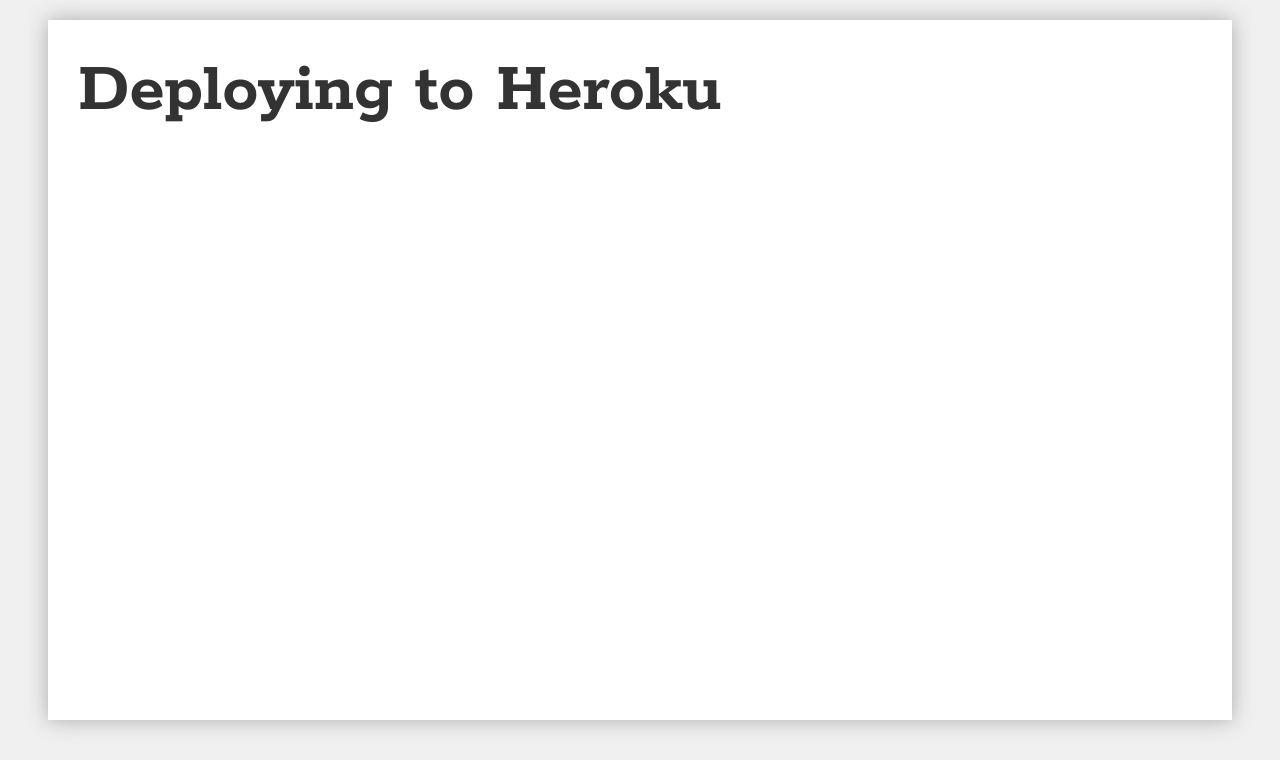
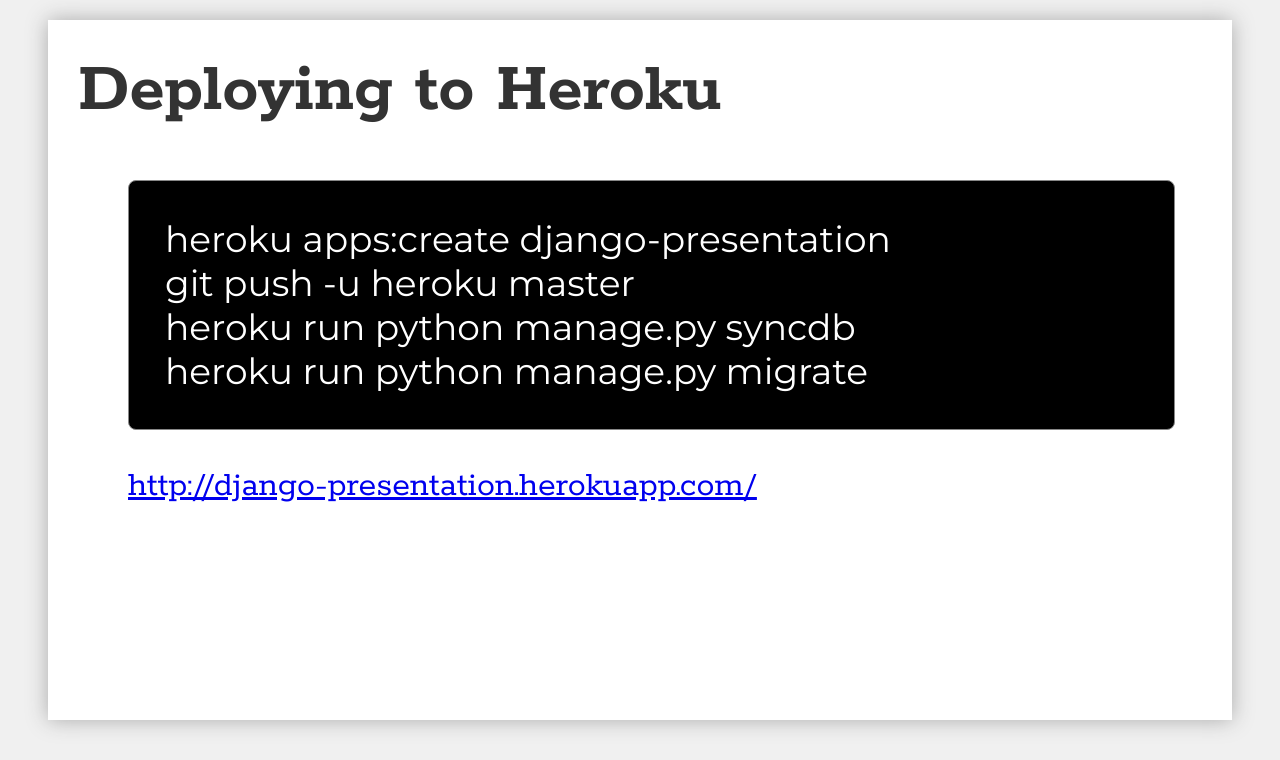
Before and after one commit to marc-hughes/django-presentation, a Django app: template presentation/templates/presentation/slide14.html in a window 1280 px wide. Shown: the top 760 px of the page. Run offline with Django 3.2, Linux system fonts and the light colour scheme; the template is opened without the code that fills it: most values are stand-ins (such as "Sample title", 1, 10 or a date in 2020).

Commit message:
All 15 slides authored.

```diff
--- a/presentation/templates/presentation/slide14.html
+++ b/presentation/templates/presentation/slide14.html
@@ -4,6 +4,11 @@
 <h1>Deploying to Heroku</h1>
 
 <div class="content-body" >
-
+  <pre class="prettyprint">heroku apps:create django-presentation
+git push -u heroku master
+heroku run python manage.py syncdb
+heroku run python manage.py migrate
+</pre>
+  <a href="http://django-presentation.herokuapp.com/">http://django-presentation.herokuapp.com/</a>
 </div>
 {% endblock %}
--- a/presentation/templates/presentation/slide15.html
+++ b/presentation/templates/presentation/slide15.html
@@ -1,7 +1,7 @@
 {% extends "presentation/base.html" %}
 
 {% block body %}
-<h1>Projects vs. Apps</h1>
+<h1>Questions?</h1>
 
 <div class="content-body" >
 
--- a/presentation/views.py
+++ b/presentation/views.py
@@ -3,7 +3,6 @@
 from django.template import RequestContext
 
 def direct_to_template(request, slide):
-    return render_to_response('presentation/slide%s.html' % slide, {"slidenum":int(slide)}, context_instance=RequestContext(request))
     try:
         return render_to_response('presentation/slide%s.html' % slide, {"slidenum":int(slide)}, context_instance=RequestContext(request))
     except:
```
Also changed, not shown: presentation/templates/presentation/slide16.html (deleted, +0 -9 lines), presentation/templates/presentation/slide17.html (deleted, +0 -9 lines).
